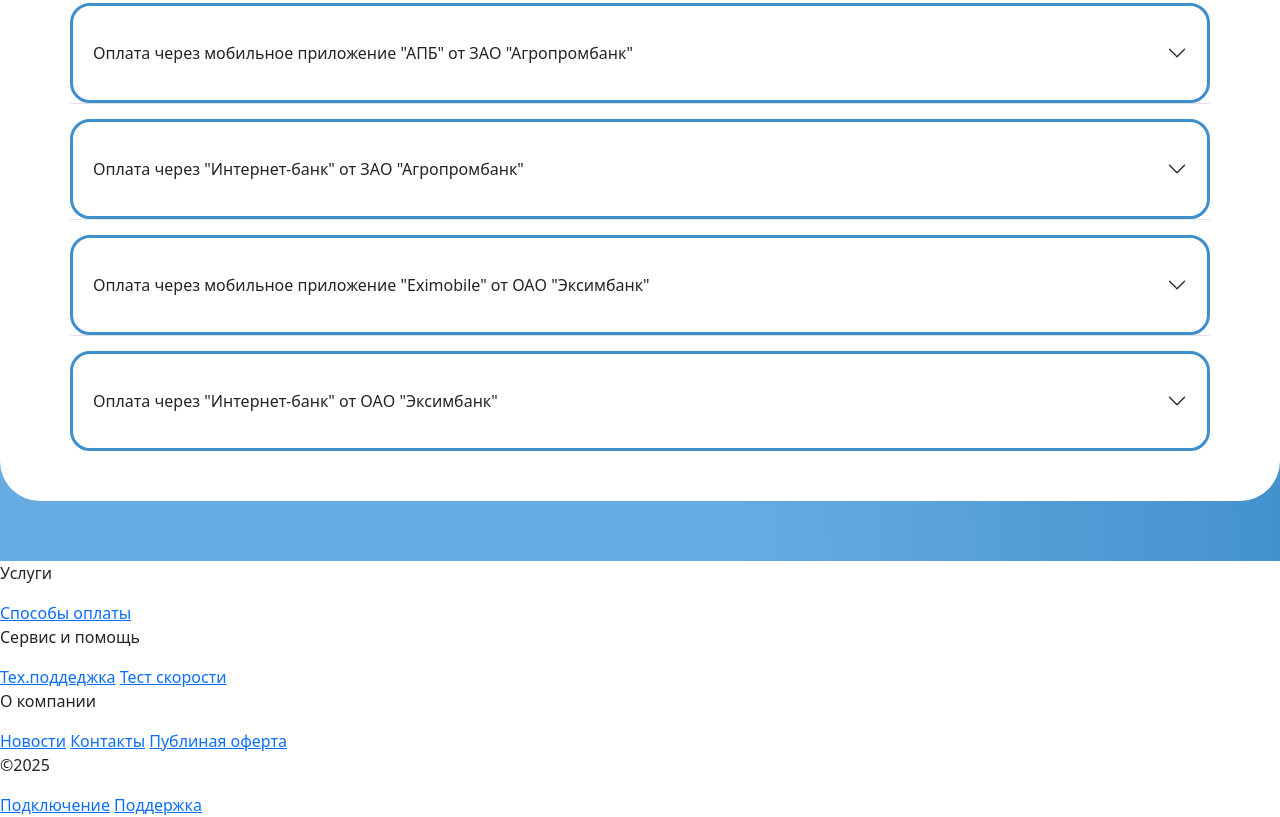
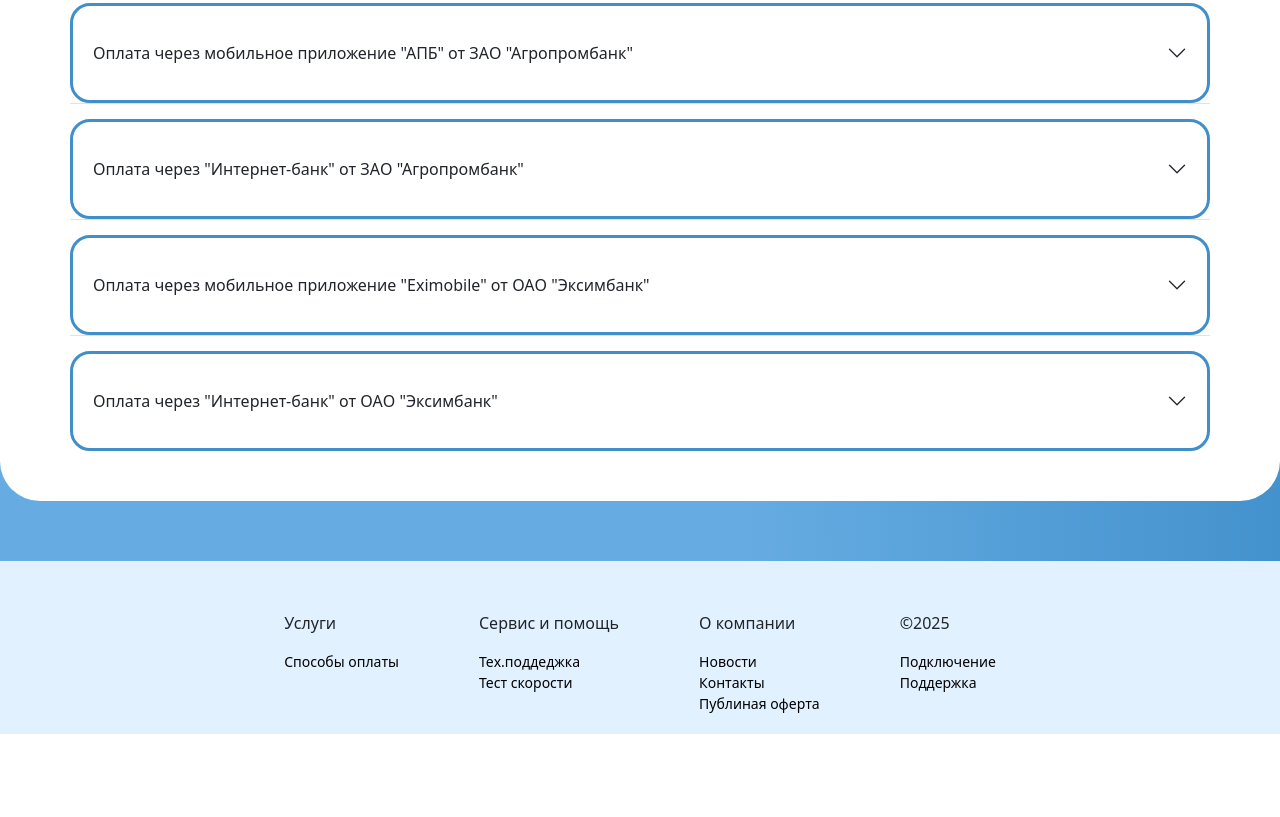
Before and after one commit to EgorRiznyk/radio-com, a plain HTML site: page pay/pay.html in a window 1280 px wide. Shown: the part 532-1349 px from the top of the page. After the commit the page ends 1266 px from the top, so only its background shows below. Drawn offline with nearby package versions, Linux system fonts and the light colour scheme.

Commit message:
footer menu

```diff
--- a/pay/pay.css
+++ b/pay/pay.css
@@ -98,3 +98,33 @@
 	border: #408fcb solid !important;
 	border-radius: 20px !important;
 }
+.footer__nav {
+	display: flex;
+	flex-grow: 1;
+	justify-content: center;
+	width: 100%;
+	height: 190px;
+	background-color: #e1f1ff;
+	gap: 80px;
+}
+.block__footer {
+	display: flex;
+	margin-top: 50px;
+	flex-direction: column;
+	padding-bottom: 20px;
+}
+.block__footer a {
+	text-decoration: none;
+	font-size: 14px;
+	color: #000000;
+}
+.block__footer p {
+	font-size: 16px;
+}
+a {
+	color: black;
+	transition: 0.4s;
+}
+a:hover {
+	color: rgba(105, 105, 105, 0.932);
+}
```
